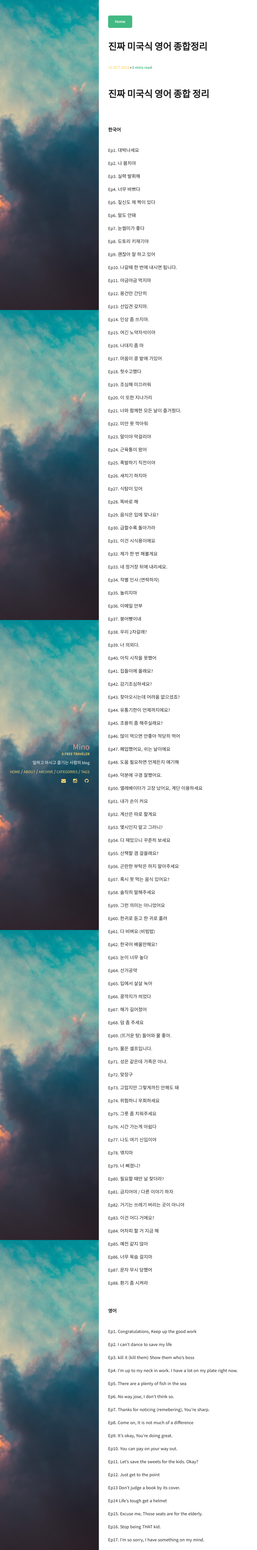
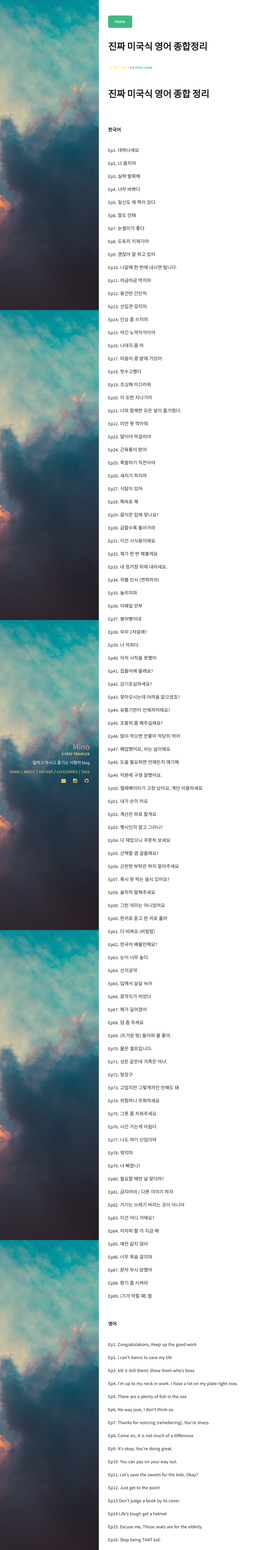
Before and after one commit to minoblog/minoblog.github.io, a Jekyll site: the page built from _posts/2018-10-11-Podcast-English-Total.md, in a window 1280 px wide. Shown: the whole page at 31% size, without its empty margins (0-832 px from the left). Built offline with Jekyll 4.4.1, drawn with Linux system fonts in a browser that asks for light colours.

Commit message:
Update and rename 2018-10-10-Podcast-English-Total.md to 2018-10-11-Podcast-English-Total.md

```diff
--- a/_posts/2018-10-10-Podcast-English-Total.md
+++ b/_posts/2018-10-11-Podcast-English-Total.md
@@ -190,6 +190,8 @@ Ep87. 문자 무시 당했어
 
 Ep88. 환기 좀 시켜라
 
+Ep89. (기가 막힐 때) 헐
+
 <br>
 <br>
 <b>영어</b>
```
